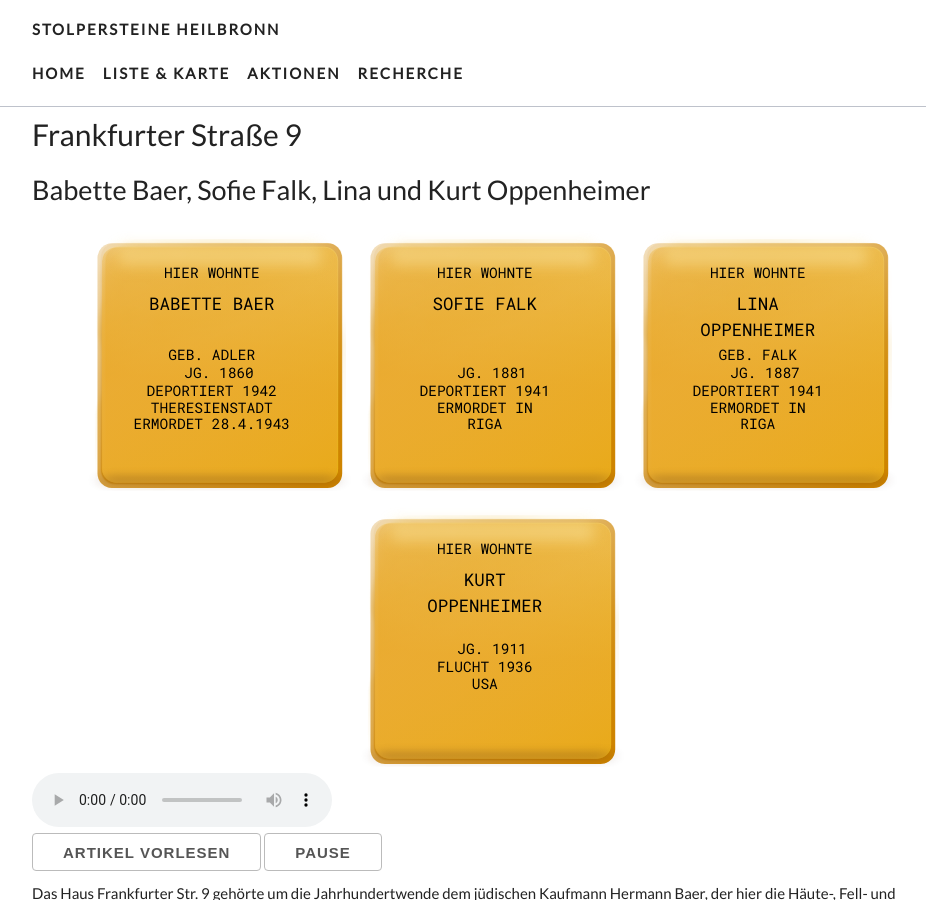
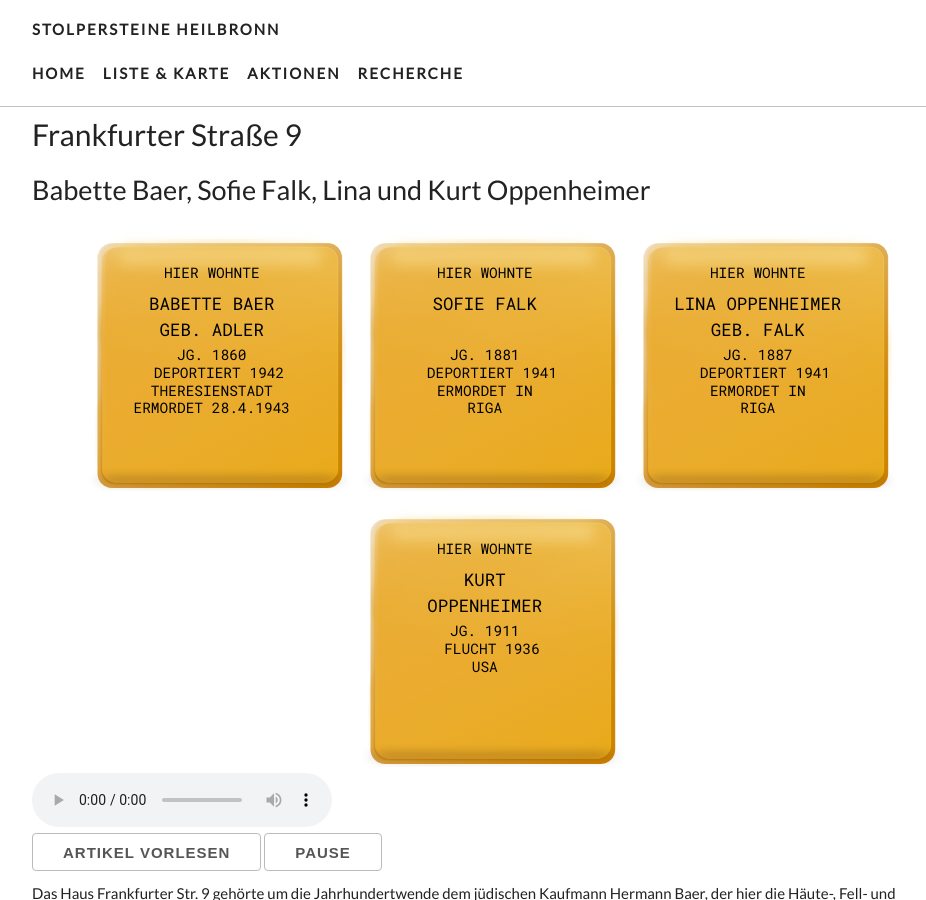
Before and after one commit to opendata-heilbronn/stolpersteine, a Jekyll site: the page built from _list/frankfurterstr-9.md, in a window 1280 px wide and 900 px high. Shown: the whole window, without its empty margins (148-1074 px from the left). Built offline with Jekyll 4.4.1, drawn with Linux system fonts in a browser that asks for light colours; nearby versions of some CDN libraries; some web fonts are replaced.

```diff
--- a/_list/frankfurterstr-9.md
+++ b/_list/frankfurterstr-9.md
@@ -6,7 +6,6 @@ names: Babette Baer, Sofie Falk, Lina und Kurt Oppenheimer
 steine:
 - - HIER WOHNTE
   - BABETTE BAER
-  -
   - GEB. ADLER
   - JG. 1860
   - DEPORTIERT 1942
@@ -17,7 +16,6 @@ steine:
 - - HIER WOHNTE
   - SOFIE FALK
   -
-  -
   - JG. 1881
   - DEPORTIERT 1941
   - ERMORDET IN
@@ -25,8 +23,7 @@ steine:
   -
   -
 - - HIER WOHNTE
-  - LINA
-  - OPPENHEIMER
+  - LINA OPPENHEIMER
   - GEB. FALK
   - JG. 1887
   - DEPORTIERT 1941
@@ -37,11 +34,9 @@ steine:
 - - HIER WOHNTE
   - KURT
   - OPPENHEIMER
-  -
   - JG. 1911
   - FLUCHT 1936
   - USA
-  -
   -
   -
 x: 49.1415377
```
